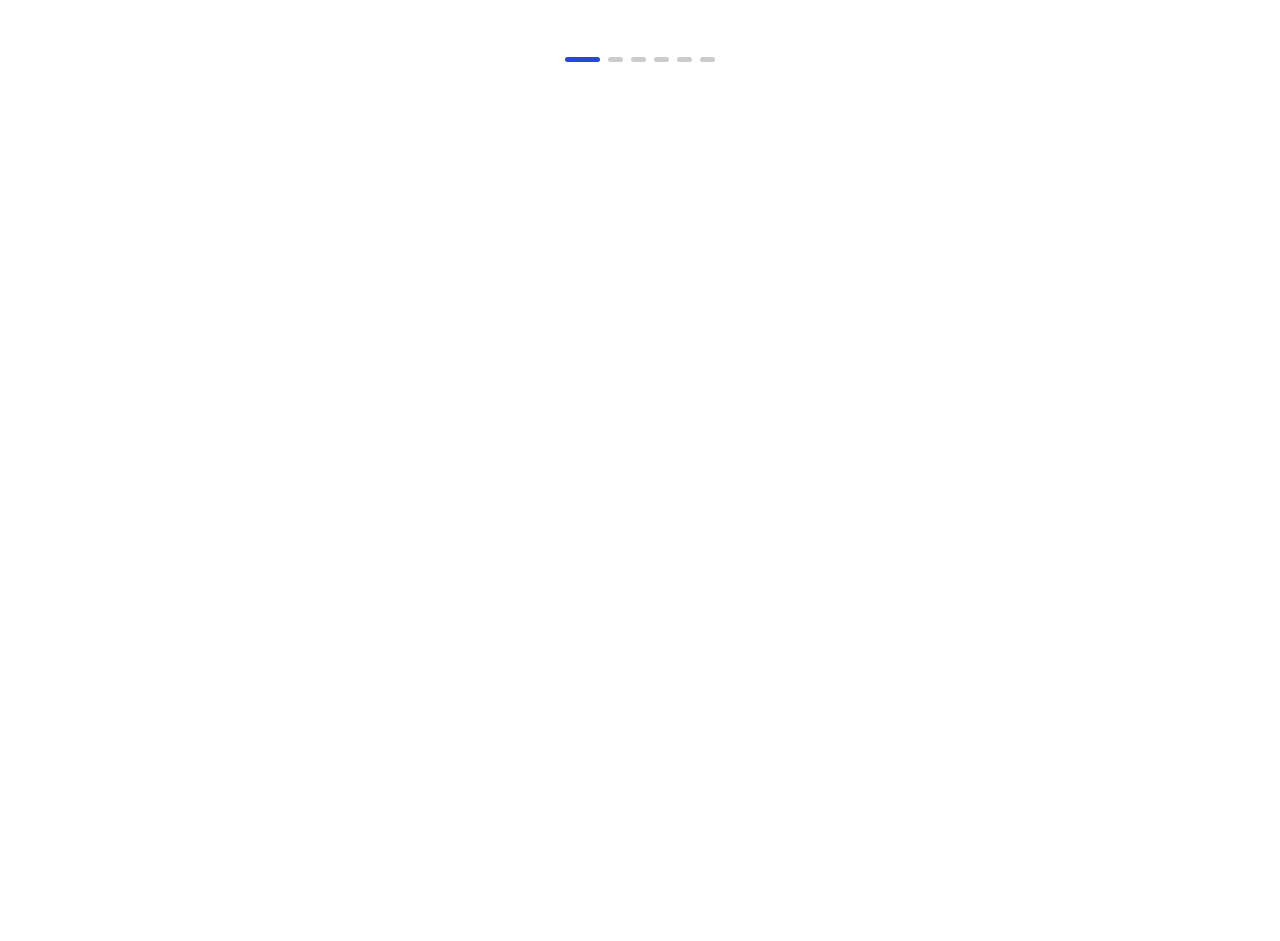
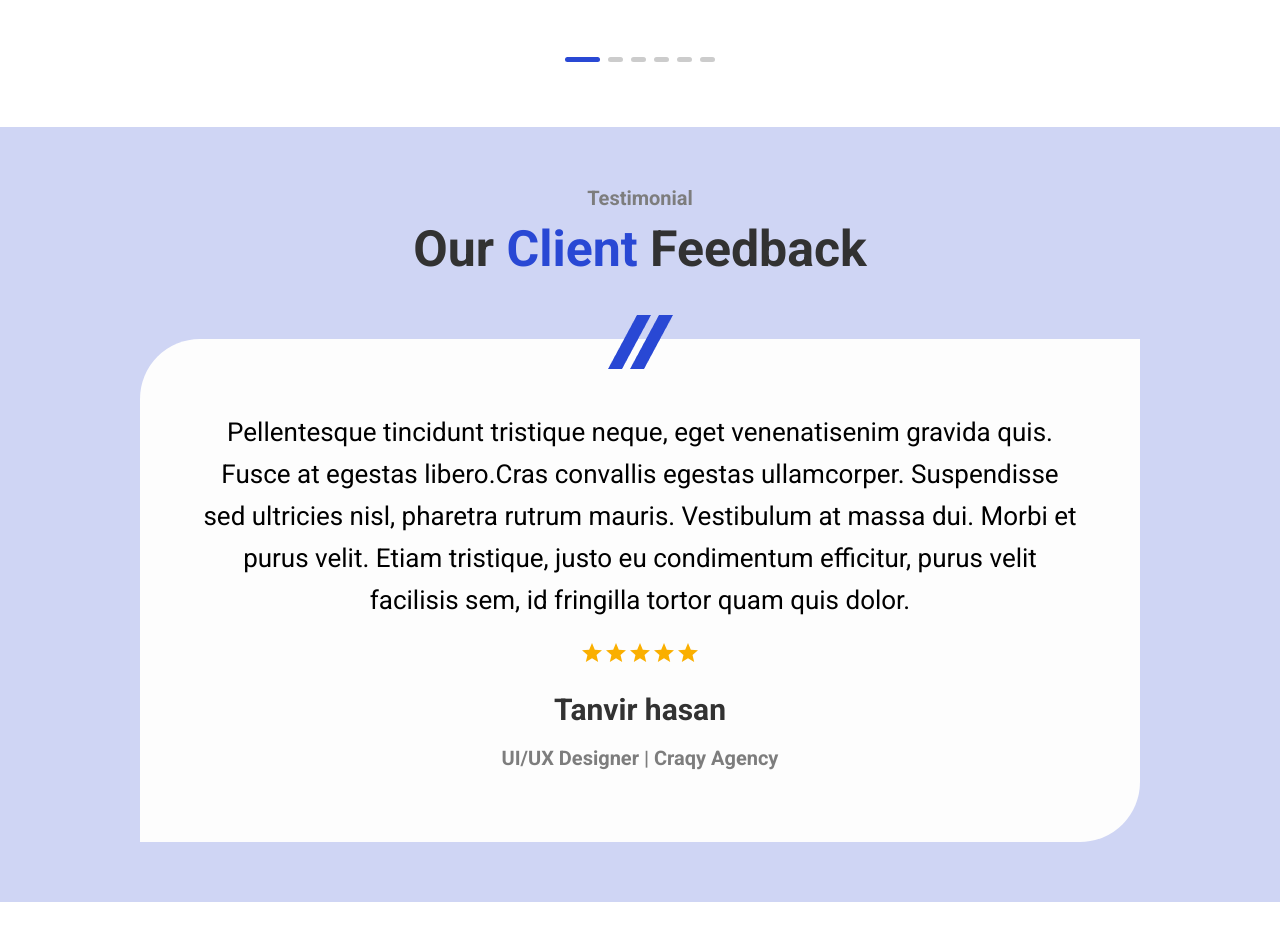
Before and after one commit to DEV-ASHANAUR/arjun-react-theme, a React (Create React App) app: page / in a window 1280 px wide. Shown: the part 3060-4001 px from the top of the page. Before the commit the page ends 3187 px from the top, so only its background shows below. Built offline with nearby package versions, Linux system fonts and the light colour scheme.

Commit message:
testimonial section on progress

```diff
--- a/src/components/home/Project.jsx
+++ b/src/components/home/Project.jsx
@@ -1,4 +1,4 @@
-import React, { useRef, useState } from 'react'
+import React from 'react'
 import './project.css';
 import { Swiper, SwiperSlide } from "swiper/react";
 import "swiper/css";
@@ -25,6 +25,7 @@ const Project = () => {
                   }}
                 pagination={{
                     clickable: true,
+
                 }}
                 modules={[Pagination,Navigation]}
                 className="projectSwipper"
--- a/src/components/home/project.css
+++ b/src/components/home/project.css
@@ -35,6 +35,14 @@
 	width: 35px;
 	height: 5px;
 }
+/* .projectSwipper .swiper-pagination-bullet.swiper-pagination-bullet-active-prev {
+	background-color: #2948D4;
+    opacity: 1;
+}
+.projectSwipper .swiper-pagination-bullet.swiper-pagination-bullet-active-next {
+	background-color: #2948D4;
+    opacity: 1;
+} */
 .projectSwipper .swiper-pagination-bullet{
     width: 15px;
     height: 5px;
@@ -42,10 +50,10 @@
     transition: 0.3s;
 }
 
-.swiper-button-next::after, .swiper-button-prev::after {
+.projectSwipper .swiper-button-next::after, .swiper-button-prev::after {
 	font-size: 15px!important;
 }
-.swiper-button-next, .swiper-button-prev {
+.projectSwipper .swiper-button-next, .swiper-button-prev {
 	position: absolute;
 	top: 50%;
 	width: 40px!important;
--- a/src/pages/Home.jsx
+++ b/src/pages/Home.jsx
@@ -5,6 +5,7 @@ import Project from '../components/home/Project'
 import Navbar from '../components/navbar/Navbar'
 import Service from '../components/service/Service'
 import Trust from '../components/trust/Trust'
+import Testimonial from '../testimonial/Testimonial'
 
 const Home = () => {
   return (
@@ -15,6 +16,7 @@ const Home = () => {
         <Category />
         <Service />
         <Project />
+        <Testimonial />
     </div>
   )
 }
--- /dev/null
+++ b/src/testimonial/Testimonial.jsx
@@ -0,0 +1,50 @@
+import React from 'react'
+import './testimonial.css';
+import { Rating } from '@mui/material';
+
+import { Swiper, SwiperSlide } from "swiper/react";
+import "swiper/css";
+import "swiper/css/pagination";
+import { Pagination } from "swiper";
+import barIcon from '../../src/img/testimonial/barImg.png';
+
+const Testimonial = () => {
+
+    return (
+        <div className="testimonial_wrapper mb-5">
+            <div className='container overflow-hidden'>
+                <p className="section_sub_title text-center">Testimonial</p>
+                <h2 className="section_title text-center">Our <span className='heighlight'>Client</span> Feedback</h2>
+
+                <Swiper
+                    slidesPerView={"1"}
+                    centeredSlides={false}
+                    pagination={{
+                        clickable: true,
+
+                    }}
+                    modules={[Pagination]}
+                    className="feedbackSwipper"
+                    loop={true}
+
+                >
+                    <SwiperSlide>
+                        <div className="feedback_wrapper">
+                            <img src={barIcon} alt="barIcon" className='barIcon' />
+                            <p className='client_review'>Pellentesque tincidunt tristique neque, eget venenatisenim gravida quis. Fusce at egestas libero.Cras convallis egestas ullamcorper.
+                                Suspendisse sed ultricies nisl, pharetra rutrum mauris. Vestibulum at massa dui. Morbi et purus velit. Etiam tristique, justo eu condimentum
+                                efficitur, purus velit facilisis sem, id fringilla tortor quam quis dolor.</p>
+                            <div className="rating">
+                                <Rating name="read-only" value="5" readOnly />
+                            </div>
+                            <h3 className='client_name'>Tanvir hasan</h3>
+                            <p className='designation'>UI/UX Designer | Craqy Agency</p>
+                        </div>
+                    </SwiperSlide>
+                </Swiper>
+            </div>
+        </div>
+    )
+}
+
+export default Testimonial
--- /dev/null
+++ b/src/testimonial/testimonial.css
@@ -0,0 +1,69 @@
+.testimonial_wrapper {
+    background-color: #CFD5F4;
+    ;
+}
+
+.feedback_wrapper {
+	padding: 4.5rem 3.938rem;
+	background-color: #FDFDFD;
+	max-width: 1000px;
+	width: 100%;
+	margin:0 auto;
+	border-radius: 3.75rem 0;
+	display: flex;
+	flex-direction: column;
+	align-items: center;
+	justify-content: center;
+	gap: 1.25rem;
+
+}
+
+.client_review {
+    font-weight: 400;
+    font-size: 1.625rem;
+    line-height: 2.625rem;
+    text-align: center;
+    color: #000000;
+    margin: 0;
+}
+
+.client_name {
+    font-weight: 600;
+    font-size: 1.875rem;
+    line-height: 2.188rem;
+    text-align: center;
+    color: #323232;
+    margin: 0;
+}
+
+.designation {
+    font-weight: 600;
+    font-size: 1.25rem;
+    line-height: 1.438rem;
+    text-align: center;
+    color: #7D7D7D;
+    margin: 0;
+}
+.feedbackSwipper{
+    margin: 3.75rem 0;
+    /* padding-bottom: 60px; */
+    overflow: visible;
+    position: relative;
+}
+.barIcon {
+	position: absolute;
+	top: -1.5rem;
+}
+
+.feedbackSwipper .swiper-pagination-bullet.swiper-pagination-bullet-active {
+	background: #2948D4;
+	border-radius: 2.5px;
+	width: 2.188rem;
+	height: 5px;
+}
+.feedbackSwipper .swiper-pagination-bullet{
+    width: 0.938rem;
+    height: 5px;
+    border-radius: 2.5px;
+    transition: 0.3s;
+}
```
Also changed, not shown: src/img/testimonial/barImg.png (added), src/img/testimonial/starRating.png (added).
